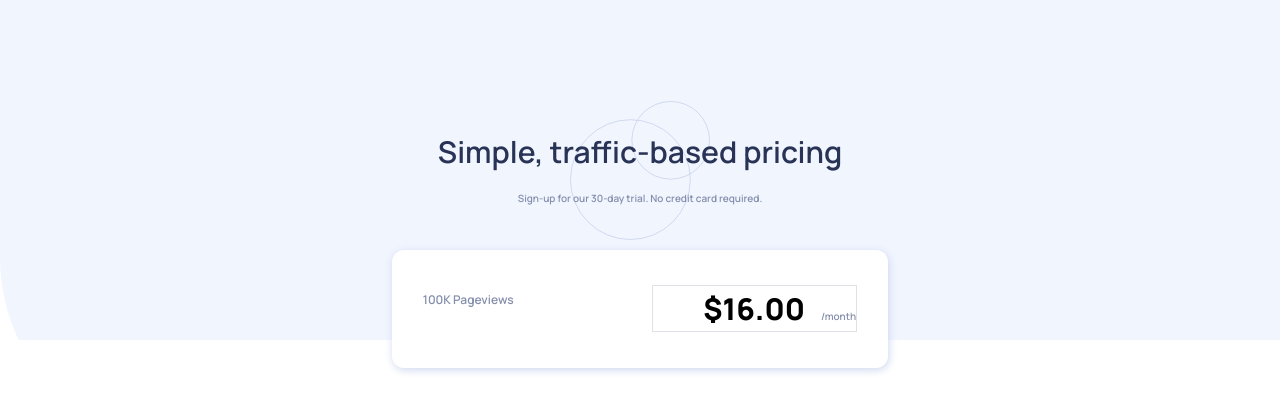
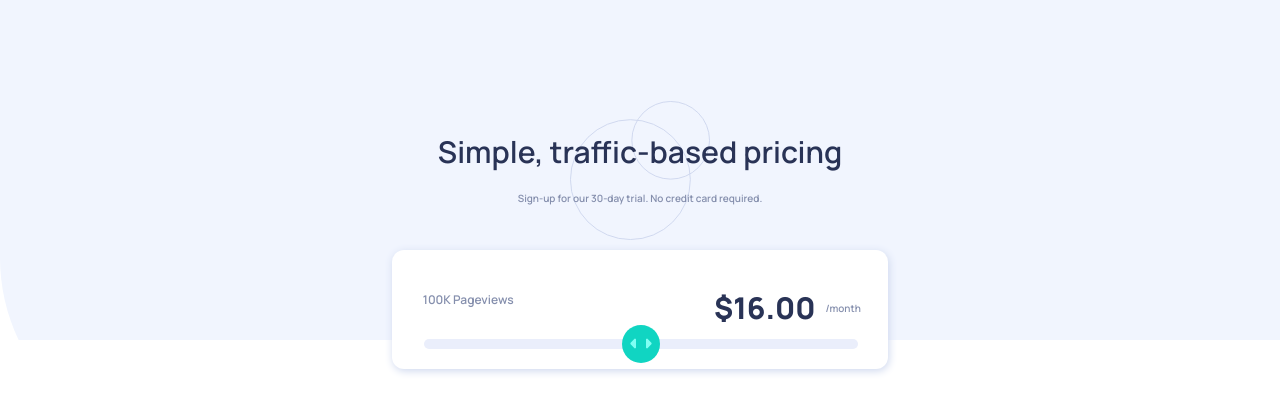
Before and after one commit to EliasOAlmeida/Interactive-pricing-component, a plain HTML site: page index.html in a window 1280 px wide. Drawn offline with nearby package versions, Linux system fonts and the light colour scheme.

Commit message:
Commit Range
Falta so fazer a barra de progresso.

```diff
--- a/css/style.css
+++ b/css/style.css
@@ -30,14 +30,12 @@
     background-position: center;
     background-position-y: bottom;
     padding: 52px 0px 18px 0px;
-
     text-align: center;
 }
 
 .title-container h1 {
     font-size: 30px;
     color: hsl(227, 35%, 25%);
-    /* border: 1px solid green; */
 }
 
 .title-container p {
@@ -56,7 +54,6 @@
 .conteudo-title {
     padding: 35px 0px 20px 0px;
     margin: 0px 18.5px;
-
 }
 
 .conteudo-title p {
@@ -68,21 +65,52 @@
     padding-top: 6px;
 }
 
-.conteudo-title span {
-   text-align: end;
-}
-
-.p-money {
-    text-align: end;
+.box-money {
+   padding-right: 6.5px;
 }
 
 .money {
     font-weight: 700;
     font-size: 30px;
     padding-right: 10px;
-    color: #000;
+    color: hsl(227, 35%, 25%);
 }
 
 .month {
     font-size: 10px;
+    margin-top: 10px;
+    padding: 0px;
+    margin-top: 15.5px;
+    color: hsl(225, 20%, 60%);;
 }
+
+.conteudo-options {
+    margin: 0px 0px;
+}
+
+.conteudo-range {
+    padding-top: 9.5px;
+    margin-left: 1px;
+    margin-top: -1px;
+}
+
+
+.conteudo-range input {
+    width: 100%;
+    height: 10px;
+    padding: 0px;
+    -webkit-appearance: none;
+    outline: none;
+     background: hsl(224, 65%, 95%); /*hsl(174, 77%, 80%) barra de progresso*/
+    border-radius: 15px;
+}
+
+.conteudo-range input::-webkit-slider-thumb {
+    -webkit-appearance: none;
+    appearance: none;
+    width: 38px;
+    height: 38px;
+    border-radius: 50%;
+    background: url("img/icon-slider.svg") no-repeat center hsl(174, 86%, 45%);
+    cursor: pointer;
+}
--- a/index.html
+++ b/index.html
@@ -9,12 +9,19 @@
     <link href="https://cdn.jsdelivr.net/npm/bootstrap@5.0.2/dist/css/bootstrap.min.css" rel="stylesheet" integrity="sha384-EVSTQN3/azprG1Anm3QDgpJLIm9Nao0Yz1ztcQTwFspd3yD65VohhpuuCOmLASjC" crossorigin="anonymous">
     <!-- Bootstrap CSS -->
 
+	<link
+			rel="icon"
+			type="image/png"
+			sizes="32x32"
+			href="css/img/favicon-32x32.png"
+		/>
+
 	<link rel="preconnect" href="https://fonts.googleapis.com">
     <link rel="preconnect" href="https://fonts.gstatic.com" crossorigin>
     <link href="https://fonts.googleapis.com/css2?family=Manrope:wght@600;800&display=swap" rel="stylesheet">
 
 	<link rel="stylesheet" type="text/css" href="css/style.css">
-    <title>Interactive pricing component | Elias O. Almeida</title>
+    <title>Frontend Mentor | Interactive pricing component - Elias O. Almeida</title>
   </head>
   <body>
 
@@ -30,28 +37,39 @@
 
 			<section class="conteudo">
 			  <div class="conteudo-title row">
-					<div class="col-md-6">
-						<p class="views">
-						 100K Pageviews
+					<div class="col-md-6 ">
+						<p class="views" id="views">
+							100K Pageviews
 						</p>
 				    </div>
 
-					<div class="col-md-6 ">
-						<p class="p-money border">
-						  <span class="money"> $16.00 </span>
-						  <span class="month"> /month </span>
-						</p>
+					<div class="col-md-6">
+						<div class="box-money  row">
+							<div class="col-md-10 d-flex justify-content-end money" id="money">
+                                $16.00
+							</div>
+
+							<div class="col-md-2 d-flex justify-content-start month">
+                               /month
+							</div>
+						</div>
 				    </div>
+
+
+					<div class="row col-md-12 conteudo-range">
+                        <input type="range" id="customRange" min="0" max="100" value="50" onmousemove="rangeValue(this.value)" onchange="rangeValue(this.value)">
+					</div>
 			   </div>
 			</section>
 		</div>
 	</div>
 
-
-
-
     <!-- JavaScript Bootstrap -->
     <script src="https://cdn.jsdelivr.net/npm/bootstrap@5.0.2/dist/js/bootstrap.bundle.min.js" integrity="sha384-MrcW6ZMFYlzcLA8Nl+NtUVF0sA7MsXsP1UyJoMp4YLEuNSfAP+JcXn/tWtIaxVXM" crossorigin="anonymous"></script>
     <!-- JavaScript Bootstrap -->
+
+	<!-- SCRIPT -->
+	<script src="js/script.js"> </script>
+	<!-- FIM SCRIPT -->
 </body>
 </html>
--- a/js/script.js
+++ b/js/script.js
@@ -0,0 +1,29 @@
+let money = 16
+
+function rangeValue ( value ) {
+ if (value >= 0 && value < 25) {
+    document.getElementById('money').innerText = '$8.00'
+    document.getElementById('views').innerText = '10K Pageviews'
+    money = 8
+  } else if (value >= 25 && value < 50) {
+     document.getElementById('money').innerText = '$12.00'
+     document.getElementById('views').innerText = ' 50K Pageviews'
+     money = 12
+   } else if (value >= 50 && value < 75) {
+     document.getElementById('money').innerText = '$16.00'
+     document.getElementById('views').innerText = '100K Pageviews'
+     money = 16
+   } else if (value >= 75 && value < 100) {
+     document.getElementById('money').innerText = '$24.00'
+     document.getElementById('views').innerText = '500K Pageviews'
+     money = 24
+   } else if (value >= 100 ) {
+     document.getElementById('money').innerText = '$36.00'
+     document.getElementById('views').innerText = '1M Pageviews'
+     money = 36
+   } else {
+       alert ('error')
+   }
+
+   console.log (money)
+}
```
Also changed, not shown: 1 other file.
